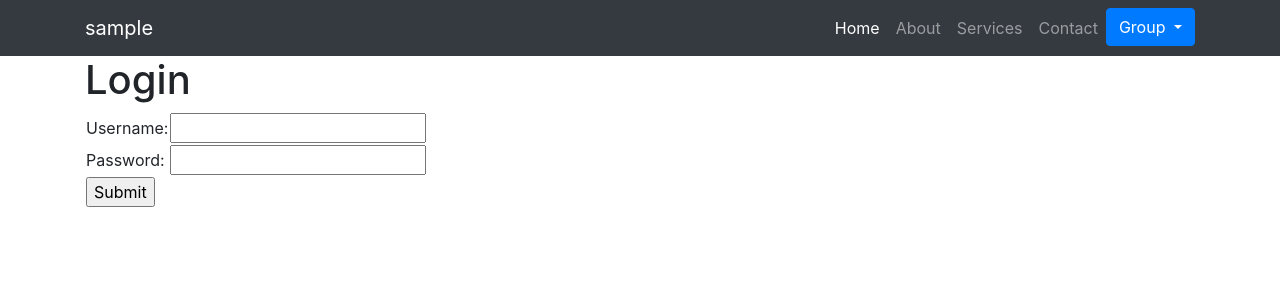
After one commit to jbramnick/ChoreList, a Flask app: template startbootstrap-thumbnail-gallery-gh-pages/startbootstrap-thumbnail-gallery-gh-pages/templates/login.html in a window 1280 px wide. The commit adds this page. Shown: the top 300 px of the page. Run offline with Flask 2, Linux system fonts and the light colour scheme; the template is opened without the code that fills it: most values are stand-ins (such as "Sample title", 1, 10 or a date in 2020); some libraries are stand-ins or nearby versions.

Commit message:
Added Login stuff

```diff
--- a/startbootstrap-thumbnail-gallery-gh-pages/startbootstrap-thumbnail-gallery-gh-pages/server.py
+++ b/startbootstrap-thumbnail-gallery-gh-pages/startbootstrap-thumbnail-gallery-gh-pages/server.py
@@ -6,12 +6,17 @@ from flask_bootstrap import Bootstrap
 #import data_postgres as pg
 
 app = Flask(__name__)
-#app.config['SECRET_KEY'] = 'Som3thing';
 
 @app.route('/')
 def home():
-    thing = ['1', '2', '3', '4', '5']
-    return render_template('index.html', things = thing)
+    return render_template('login.html')
+@app.route('/index',methods=['POST'])
+def index():
+	thing=[1,2,3,4,5,6,7]
+	user=request.form['Username']
+	passwd=request.form['Password']
+	#put database queries here
+	return render_template('index.html',things=thing,username=user)
 
 if __name__ == '__main__':
     app.run(host=os.getenv('IP', '0.0.0.0'), port=int(os.getenv('PORT', 8080)), debug = True)
--- a/startbootstrap-thumbnail-gallery-gh-pages/startbootstrap-thumbnail-gallery-gh-pages/templates/index.html
+++ b/startbootstrap-thumbnail-gallery-gh-pages/startbootstrap-thumbnail-gallery-gh-pages/templates/index.html
@@ -2,7 +2,7 @@
 
 {% block content %}
       <div class="row text-center text-lg-left">
-        {% for thing in things %}
+        {% for thing in range(70) %}
         <div class="col-lg-3 col-md-4 col-xs-6">
           <a href="#" class="d-block mb-4 h-100">
             <img class="img-fluid img-thumbnail" src="http://placehold.it/400x300" alt="">
--- a/startbootstrap-thumbnail-gallery-gh-pages/startbootstrap-thumbnail-gallery-gh-pages/templates/layout.html
+++ b/startbootstrap-thumbnail-gallery-gh-pages/startbootstrap-thumbnail-gallery-gh-pages/templates/layout.html
@@ -8,7 +8,7 @@
     <meta name="description" content="">
     <meta name="author" content="">
 
-    <title>Thumbnail Gallery - Start Bootstrap Template</title>
+    <title>Chore Tracker</title>
 
     <!-- Bootstrap core CSS -->
     <link href="static/vendor/bootstrap/css/bootstrap.min.css" rel="stylesheet">
@@ -23,7 +23,7 @@
     <!-- Navigation -->
     <nav class="navbar navbar-expand-lg navbar-dark bg-dark fixed-top">
       <div class="container">
-        <a class="navbar-brand" href="#">ChoreList</a>
+        <a class="navbar-brand" href="#">{{username}}</a>
         <button class="navbar-toggler" type="button" data-toggle="collapse" data-target="#navbarResponsive" aria-controls="navbarResponsive" aria-expanded="false" aria-label="Toggle navigation">
           <span class="navbar-toggler-icon"></span>
         </button>
@@ -43,6 +43,16 @@
             <li class="nav-item">
               <a class="nav-link" href="#">Contact</a>
             </li>
+	    <li class="nav-item">
+	    	<div class="dropdown">
+			<button class="btn btn-primary dropdown-toggle" type="button" data-toggle="dropdown">Group
+			<span class="caret"></span></button>
+			<ul class="dropdown-menu">
+				<li>sample</li>
+				<li>sample2</li>
+			</ul>
+		</div>
+	    </li>
           </ul>
         </div>
       </div>
@@ -50,21 +60,8 @@
 
     <!-- Page Content -->
     <div class="container">
-
     {% block content %}{% endblock %}
-
-
     </div>
-    <!-- /.container -->
-
-    <!-- Footer -->
-    <footer class="py-5 bg-dark">
-      <div class="container">
-        <p class="m-0 text-center text-white">Copyright &copy; Your Website 2017</p>
-      </div>
-      <!-- /.container -->
-    </footer>
-
     <!-- Bootstrap core JavaScript -->
     <script src="static/vendor/jquery/jquery.min.js"></script>
     <script src="static/vendor/bootstrap/js/bootstrap.bundle.min.js"></script>
--- /dev/null
+++ b/startbootstrap-thumbnail-gallery-gh-pages/startbootstrap-thumbnail-gallery-gh-pages/templates/login.html
@@ -0,0 +1,16 @@
+{% extends "layout.html" %}
+
+{% block content %}
+<h1>Login</h1>
+<div id='login'>
+	<form id="loginForm" action='/index' method='POST'>
+		<table><tr>
+		<td><span>Username:</span></td>
+		<td><input type="text" name="Username"></input></td></tr>
+		<td><span>Password:</span></td>
+		<td><input type="password" name="Password"></input></td></tr>
+		<tr><td><input type="submit"></td></tr>
+		</table>
+	</form>
+</div>
+{% endblock %}
```
Also changed, not shown: 3 other files.
